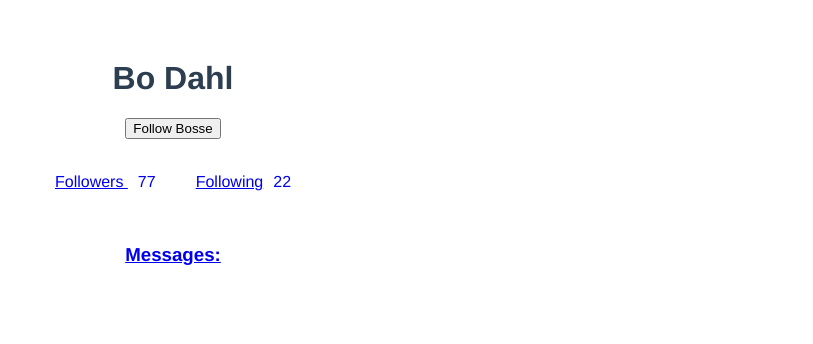
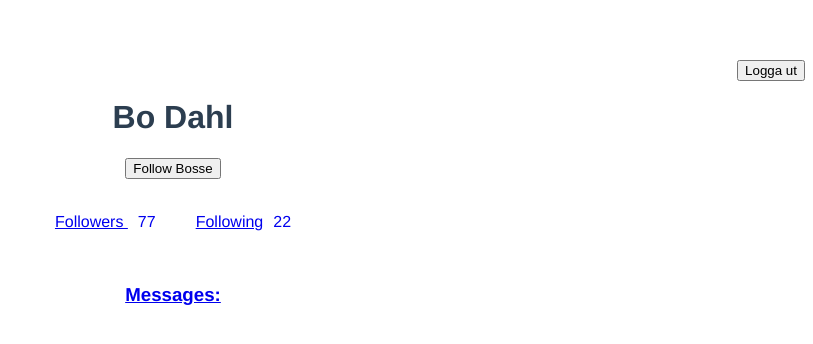
Before and after one commit to JayEnrique7/followit, a Vue app in the folder frontend/: page /profile in a window 1280 px wide. Shown: the top 344 px of the page, without its empty margins (467-1280 px from the left). Built offline with nearby package versions, Linux system fonts and the light colour scheme.

Commit message:
add button in profile to logout

```diff
--- a/frontend/src/components/View/Profile.vue
+++ b/frontend/src/components/View/Profile.vue
@@ -1,5 +1,7 @@
 <template>
     <div>
+      <router-link to="/" tag="button" class="logout">Logga ut</router-link>
+      <br>
         <h1>Bo Dahl</h1>
         <button @click="postToBackend()" class="button button1">Follow Bosse</button>
         <br>
@@ -52,4 +54,7 @@ export default {
     display:inline-block;
     margin-left: 10px;
 }
+.logout{
+			float: right;
+		}
 </style>
```
